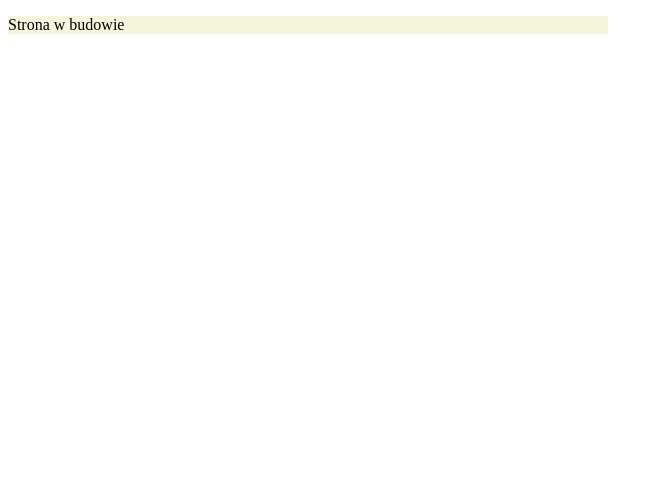
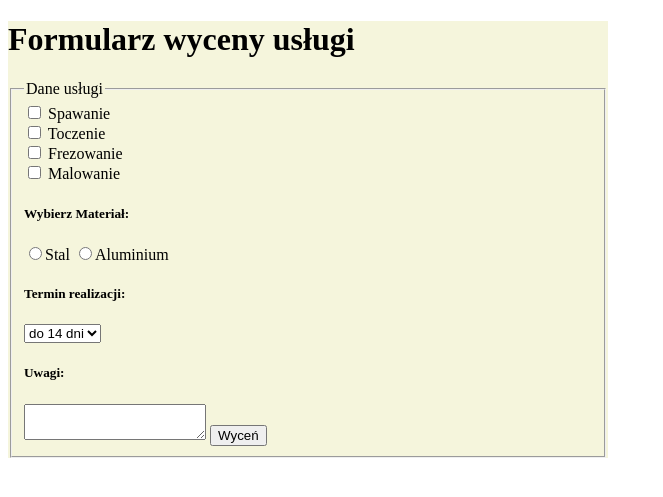
Before and after one commit to jesiek/kwapisz-work, a PHP site: page /wycena.php in a window 1280 px wide. Shown: the top 497 px of the page, without its empty margins (0-663 px from the left). Run offline with PHP 8.4, Linux system fonts and the light colour scheme.

Commit message:
2/10/2023

```diff
--- a/zaklad4tip_jan_kaczmarek/wycena.php
+++ b/zaklad4tip_jan_kaczmarek/wycena.php
@@ -1,17 +1,108 @@
 <!DOCTYPE html>
 <html>
+
 <head>
-    <meta charset="utf-8"/>
+    <meta charset="utf-8" />
     <title>Wycena</title>
-    <link href="style.css" rel="stylesheet" type="text/css"/>
+    <link href="style.css" rel="stylesheet" type="text/css" />
 </head>
 
 <body>
-<div id="container">
-<p>Strona w budowie</p>
+    <div id="container">
+        <h1>Formularz wyceny usługi</h1>
+        <fieldset id="f1">
+            <legend>Dane usługi</legend>
+
+            <form method="POST" action="cena.php">
+                <input type="checkbox" name="sp" id="sp" onclick="pokaz_spawanie();">
+                <label for="sp">Spawanie</label></br>
+                <div id="sp1" style="display:none">
+                    <label for="sp">Długość</label>
+                    <input type="text" name="dlugosc">
+                    <label for="sp">cm</label>
+                </div>
+                <input type="checkbox" name="to" id="to" onclick="pokaz_toczenie();">
+                <label for="to">Toczenie</label></br>
+                <div id="to1" style="display:none">
+                    <label for="to">Średnica</label>
+                    <input type="text" name="srednica">
+                    <label for="to">cm</label>
+                </div>
+                <input type="checkbox" name="fr" id="fr" onclick="pokaz_frezowanie();">
+                <label for="fr">Frezowanie</label></br>
+                <div id="fr1" style="display:none">
+                    <label for="fr">Grubość</label>
+                    <input type="text" name="grubosc">
+                    <label for="fr">cm</label>
+                </div>
+                <input type="checkbox" name="ma" id="ma" onclick="pokaz_malowanie();">
+                <label for="ma">Malowanie</label></br>
+                <div id="ma1" style="display:none">
+                    <label for="ma">Powierzchnia</label>
+                    <input type="text" name="powierzchnia">
+                    <label for="ma">cm<sup>2</sup></label>
+                </div>
+
+                <h5>Wybierz Materiał:</h5>
+                <input type="radio" value="mater">Stal</input>
+                <input type="radio" value="mater">Aluminium</input>
+
+                <h5>Termin realizacji:</h5>
+                <select name="termin">
+                    <option value="14">do 14 dni</option>
+                    <option value="7">do 7 dni</option>
+                    <option value="2">do 2 dni</option>
+                </select>
+
+                <h5>Uwagi:</h5>
+                <textarea type="textarea" col="30" row="5"></textarea>
+                <input type="submit" value="Wyceń">
+            </form>
+        </fieldset>
+
+        <script>
+        function pokaz_spawanie() {
+            if (sp.checked == 1) {
+                document.getElementById('sp1').style.display = "block";
+            } else {
+                document.getElementById('sp1').style.display = "none";
+            }
 
 
-</div>
+        }
+
+        function pokaz_toczenie() {
+            if (to.checked == 1) {
+                document.getElementById('to1').style.display = "block";
+            } else {
+                document.getElementById('to1').style.display = "none";
+            }
+
+
+        }
+
+        function pokaz_frezowanie() {
+            if (fr.checked == 1) {
+                document.getElementById('fr1').style.display = "block";
+            } else {
+                document.getElementById('fr1').style.display = "none";
+            }
+
+
+        }
+
+        function pokaz_malowanie() {
+            if (ma.checked == 1) {
+                document.getElementById('ma1').style.display = "block";
+            } else {
+                document.getElementById('ma1').style.display = "none";
+            }
+
+
+        }
+        </script>
+
+    </div>
 </body>
 
 
```
Also changed, not shown: zaklad4tip_jan_kaczmarek/cena.php (added, +52 -0 lines), zaklad4tip_jan_kaczmarek/index.php (+20 -13 lines).
